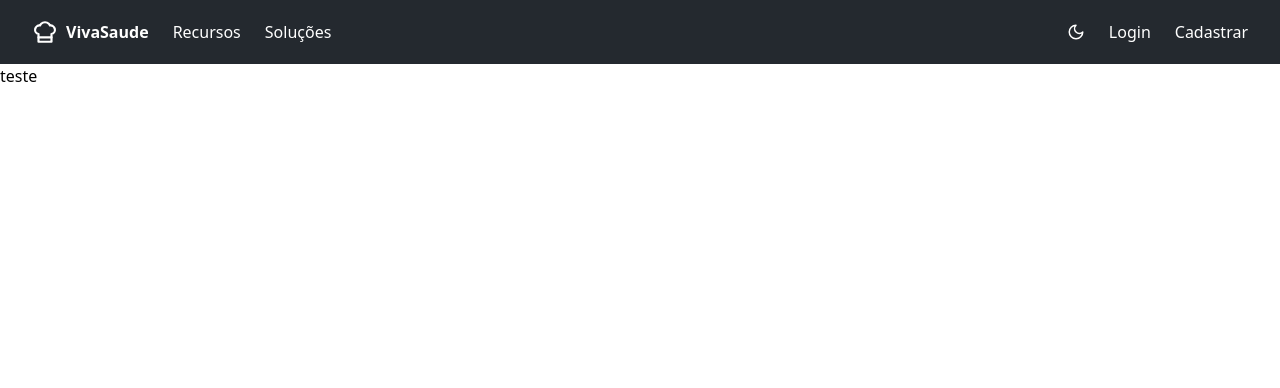
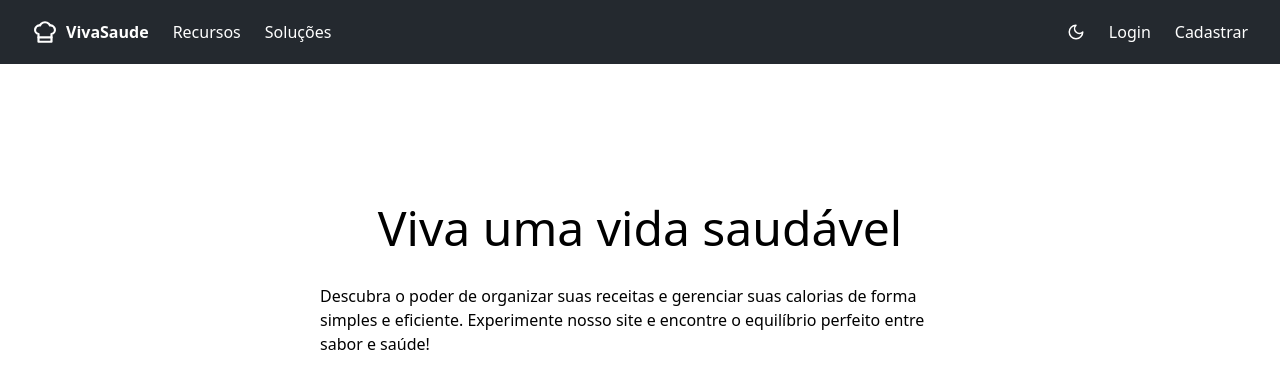
Before and after one commit to Thiago-duart/vivaSaude-front, a Next.js app: page / in a window 1280 px wide. Shown: the top 388 px of the page. Built offline with nearby package versions, Linux system fonts and the light colour scheme.

Commit message:
feat: create temporary page

```diff
--- a/app/(auth)/page.tsx
+++ b/app/(auth)/page.tsx
@@ -1,7 +1,19 @@
 export default function InitialPage() {
   return (
     <>
-      <p>teste</p>
+      <div className="w-full h-[90vh] 2xl:h-[93.3vh] dark:bg-grayBackground">
+        <div className="flex flex-col gap-5 items-center  py-32">
+          <h1 className="dark:text-white text-[3rem]">
+            Viva uma vida saudável
+          </h1>
+          <p className="dark:text-white w-1/2">
+            {" "}
+            Descubra o poder de organizar suas receitas e gerenciar suas
+            calorias de forma simples e eficiente. Experimente nosso site e
+            encontre o equilíbrio perfeito entre sabor e saúde!
+          </p>
+        </div>
+      </div>
     </>
   );
 }
```
